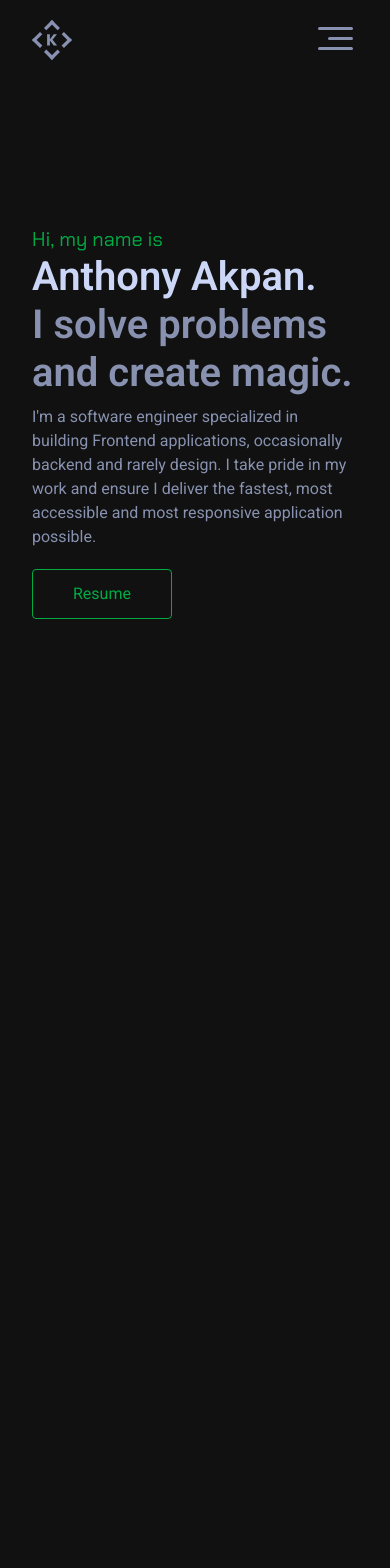
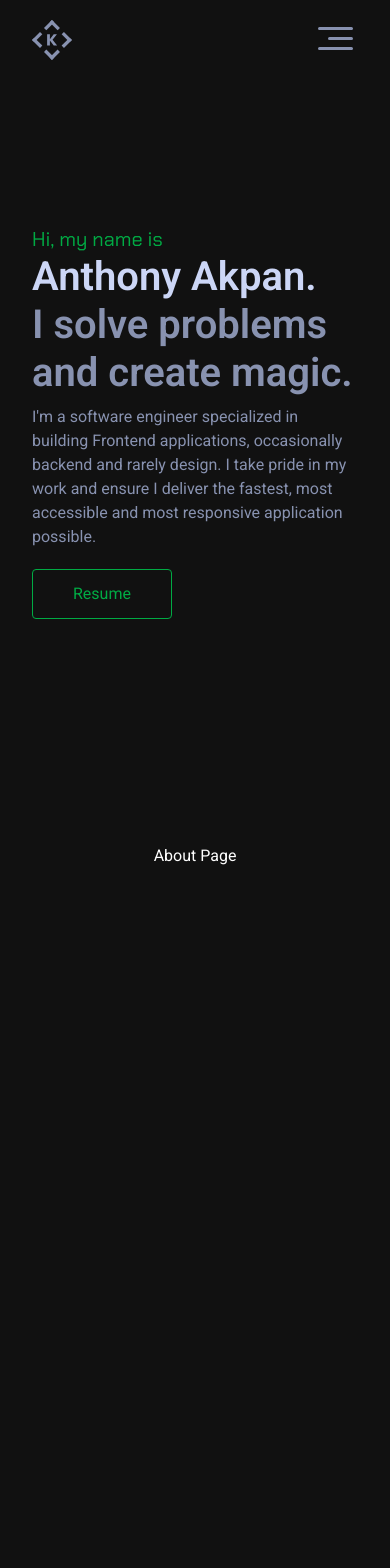
Before and after one commit to kromate/v5, a Vue app: page / in a window 390 px wide. Shown: the top 1568 px of the page. Before the commit the page ends 844 px from the top, so only its background shows below. Built offline with nearby package versions, Linux system fonts and the light colour scheme.

Commit message:
feat: update

```diff
--- a/src/App.vue
+++ b/src/App.vue
@@ -2,13 +2,21 @@
 	<DefaultLayout>
 		<Loader />
 		<Hero />
+		<About />
+		<Experience />
+		<Work />
+		<Contact />
 	</DefaultLayout>
 </template>
 
 <script setup lang="ts">
-import Loader from './components/Loader.vue';
-import Hero from './components/Hero.vue';
-import DefaultLayout from './layouts/DefaultLayout.vue';
+import Loader from '@/components/Loader.vue';
+import Hero from '@/components/Hero.vue';
+import About from '@/components/About.vue';
+import Experience from '@/components/Experience.vue';
+import Work from '@/components/Work.vue';
+import Contact from '@/components/Contact.vue';
+import DefaultLayout from '@/layouts/DefaultLayout.vue';
 </script>
 
 <style scoped></style>
--- a/src/assets/styles/tailwind.scss
+++ b/src/assets/styles/tailwind.scss
@@ -8,11 +8,29 @@
 * {
 	font-family: 'Roboto', sans-serif;
 }
+
+html {
+  scroll-behavior: smooth;
+}
+
+::-webkit-scrollbar {
+  width: 0px;
+  background: #8892b0; /* Optional: just make scrollbar invisible */
+}
+
+/* Optional: show position indicator in red */
+::-webkit-scrollbar-thumb {
+  background: #00ab4473;
+  opacity: 0;
+  border-radius: 40px;
+}
+
+
 body {
 	@apply bg-primary;
 }
 section {
-	@apply mx-auto md:px-20 px-8 lg:p-0;
+	@apply mx-auto md:px-20 px-8 lg:px-0 text-white min-h-screen;
 	max-width: 1000px !important;
 }
 .text-large {
@@ -39,7 +57,7 @@ section {
 		}
 	}
 	.layout-line {
-		@apply fixed h-0 z-10 text-secondary border-secondary hidden md:flex min-w-[60px] items-center py-5 opacity-0;
+		@apply fixed h-0 z-10 text-secondary border-secondary hidden md:flex min-w-[60px] items-center py-5 opacity-0 top-0;
 	}
 	.chakra {
 		font-family: 'Chakra Petch', sans-serif;
--- a/src/components/Hero.vue
+++ b/src/components/Hero.vue
@@ -1,5 +1,5 @@
 <template>
-	<section id="Hero" class="flex flex-col items-start h-screen justify-center">
+	<section id="hero" class="flex flex-col items-start h-screen justify-center">
 		<div class="sm:leading-[5rem] leading-[3rem]">
 			<h1 class="animate text-xl text-green chakra">Hi, my name is</h1>
 			<h2 class="animate text-large text-[#ccd6f6]">Anthony Akpan.</h2>
--- a/src/components/Loader.vue
+++ b/src/components/Loader.vue
@@ -1,5 +1,5 @@
 <template>
-	<div class="absolute h-screen w-screen" v-if="show">
+	<div class="fixed inset-0 h-screen w-screen" v-if="show">
 		<div class="center h-screen w-screen bg-primary logo-container">
 			<div class="relative center text-white pos text-7xl">
 				<img
--- a/src/components/Work.vue
+++ b/src/components/Work.vue
@@ -1,5 +1,5 @@
 <template>
-	<section id="work">Work Page</section>
+	<section id="works">Work Page</section>
 </template>
 
 <script setup lang="ts"></script>
--- a/src/components/layouts/RightNav.vue
+++ b/src/components/layouts/RightNav.vue
@@ -5,16 +5,16 @@
 	>
 		<ul class="gap-5 pt-2">
 			<li class="nav-link">
-				<a href="/"> About </a>
+				<a href="#about"> About </a>
 			</li>
 			<li class="nav-link">
-				<a href="/"> Experience </a>
+				<a href="#experience"> Experience </a>
 			</li>
 			<li class="nav-link">
-				<a href="/"> Works </a>
+				<a href="#works"> Works </a>
 			</li>
 			<li class="nav-link">
-				<a href="/"> Contact </a>
+				<a href="#contact"> Contact </a>
 			</li>
 		</ul>
 
--- a/src/components/layouts/TopBar.vue
+++ b/src/components/layouts/TopBar.vue
@@ -25,29 +25,26 @@
 					class=""
 				></span>
 			</div>
+		</div>
+	</nav>
 
-			<transition
-				appear
-				@enter="enter"
-				@before-enter="beforeEnter"
-				:css="false"
-			>
+	<transition appear @enter="enter" @before-enter="beforeEnter" :css="false">
 		<div
 			v-if="showMenu"
-					class="navMenu w-full gap-4 absolute bg-secondary inset-0 h-screen p-4"
+			class="navMenu w-full gap-4 fixed bg-secondary inset-0 h-full p-4 z-20"
 		>
 			<ul class="flex flex-col items-center pt-36 h-full">
 				<li class="menu-link">
-							<a href="/" class="chakra"> About </a>
+					<a href="#about" class="chakra" @click="close"> About </a>
 				</li>
 				<li class="menu-link">
-							<a href="/" class="chakra"> Experience </a>
+					<a href="#experience" class="chakra" @click="close"> Experience </a>
 				</li>
 				<li class="menu-link">
-							<a href="/" class="chakra"> Works </a>
+					<a href="#works" class="chakra" @click="close"> Works </a>
 				</li>
 				<li class="menu-link">
-							<a href="/" class="chakra"> Contact </a>
+					<a href="#contact" class="chakra" @click="close"> Contact </a>
 				</li>
 				<span class="menu-link">
 					<li class="mt-20 gap-12 items-center flex">
@@ -102,8 +99,6 @@
 			</ul>
 		</div>
 	</transition>
-		</div>
-	</nav>
 </template>
 
 <script setup lang="ts">
--- a/src/layouts/DefaultLayout.vue
+++ b/src/layouts/DefaultLayout.vue
@@ -1,5 +1,5 @@
 <template>
-	<div class="center h-screen w-full">
+	<div class="flex-col center w-full">
 		<TopBar />
 		<LeftNav />
 		<RightNav />
```
Lines whose indentation alone changed are shown as unchanged.
